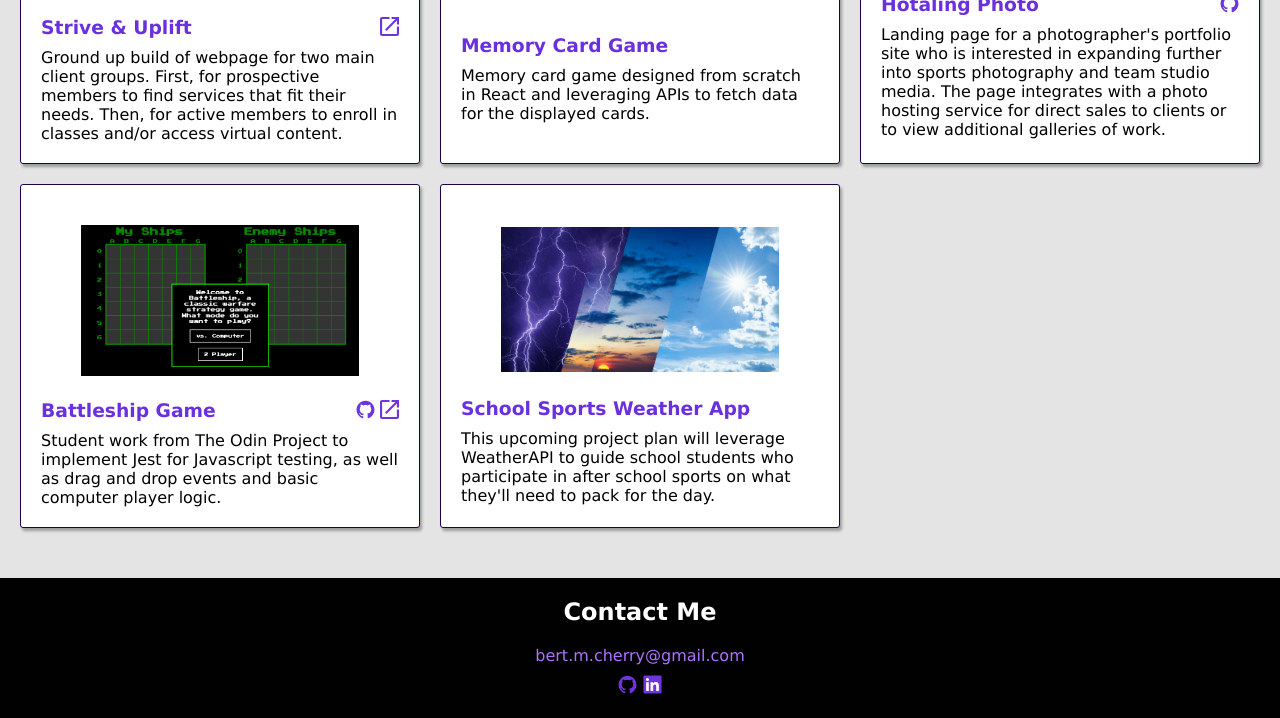
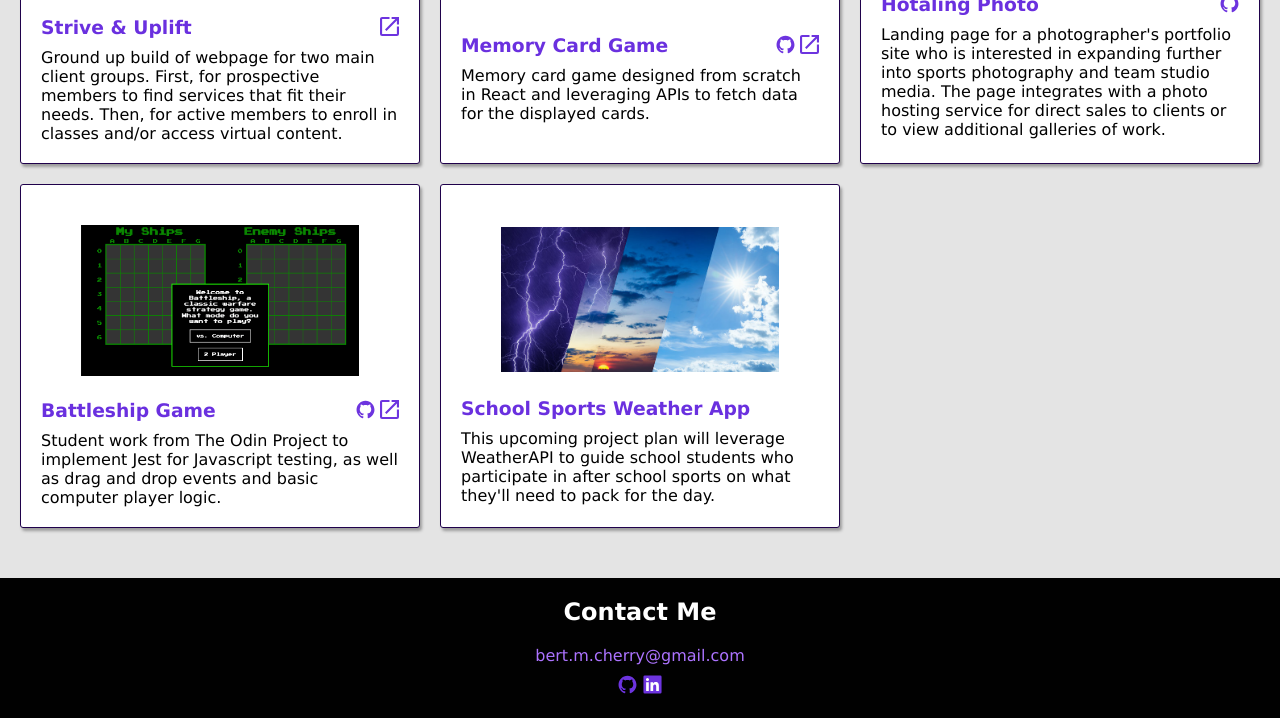
Before and after one commit to bertcherry/portfolio, a website: page dist/index.html in a window 1280 px wide. Shown: the part 909-1627 px from the top of the page. Drawn offline with Linux system fonts and the light colour scheme.

Commit message:
docs add project links

```diff
--- a/dist/index.html
+++ b/dist/index.html
@@ -61,6 +61,10 @@
                 <div class="project-info">
                     <div class="project-header">
                         <h3><a href="./memory.html">Memory Card Game</a></h3>
+                        <div class="project-links">
+                            <a href="https://github.com/bertcherry/memory-card" target="_blank" aria-label="github" class="icon-container"><img src="github.svg" alt=""></a>
+                            <a href="https://memory-card-lemon.vercel.app/" target="_blank" aria-label="open in new page" class="icon-container"><img src="open-new.svg" alt=""></a>
+                        </div>
                     </div>
                     <div>
                         Memory card game designed from scratch in React and leveraging APIs to fetch data for the displayed cards.
```
